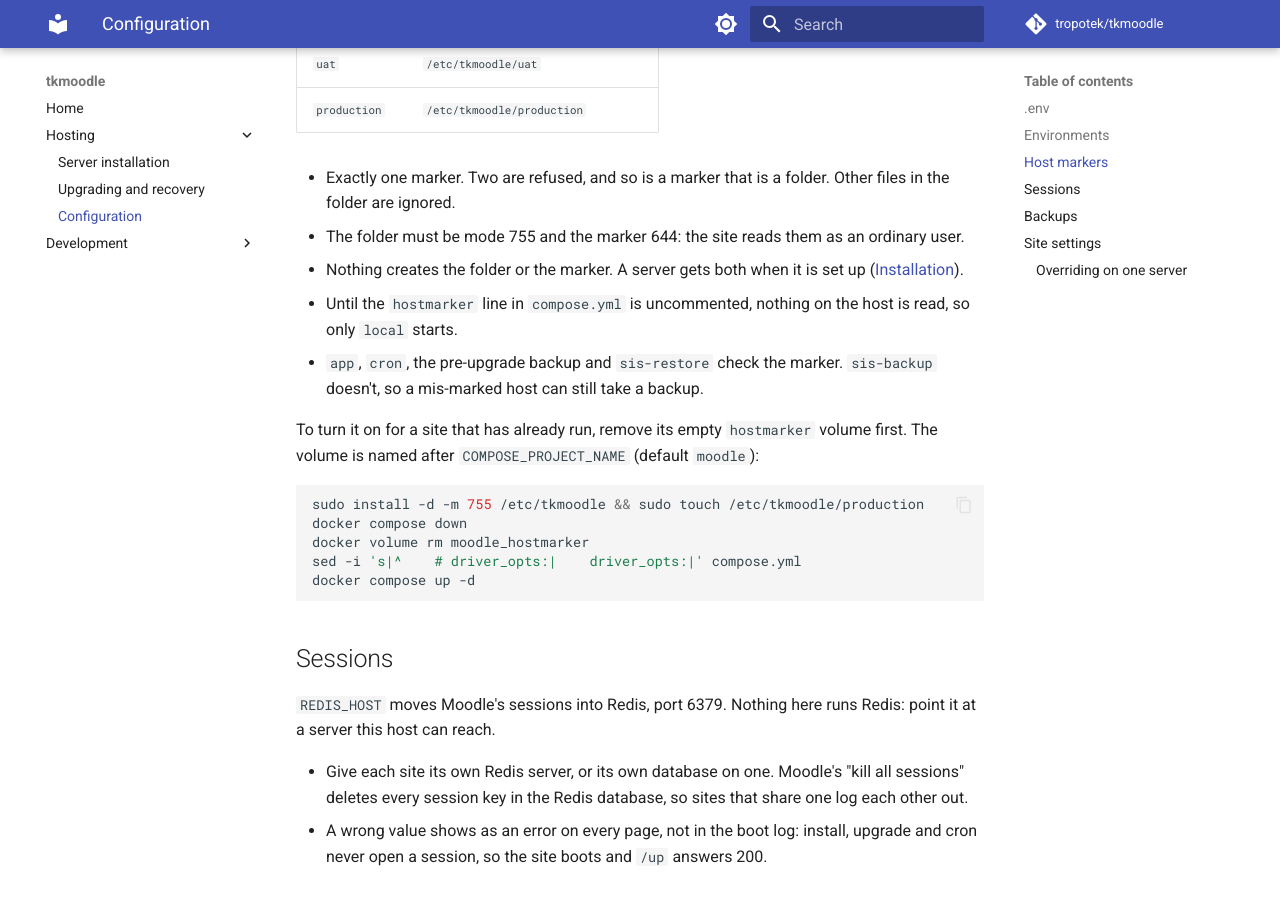
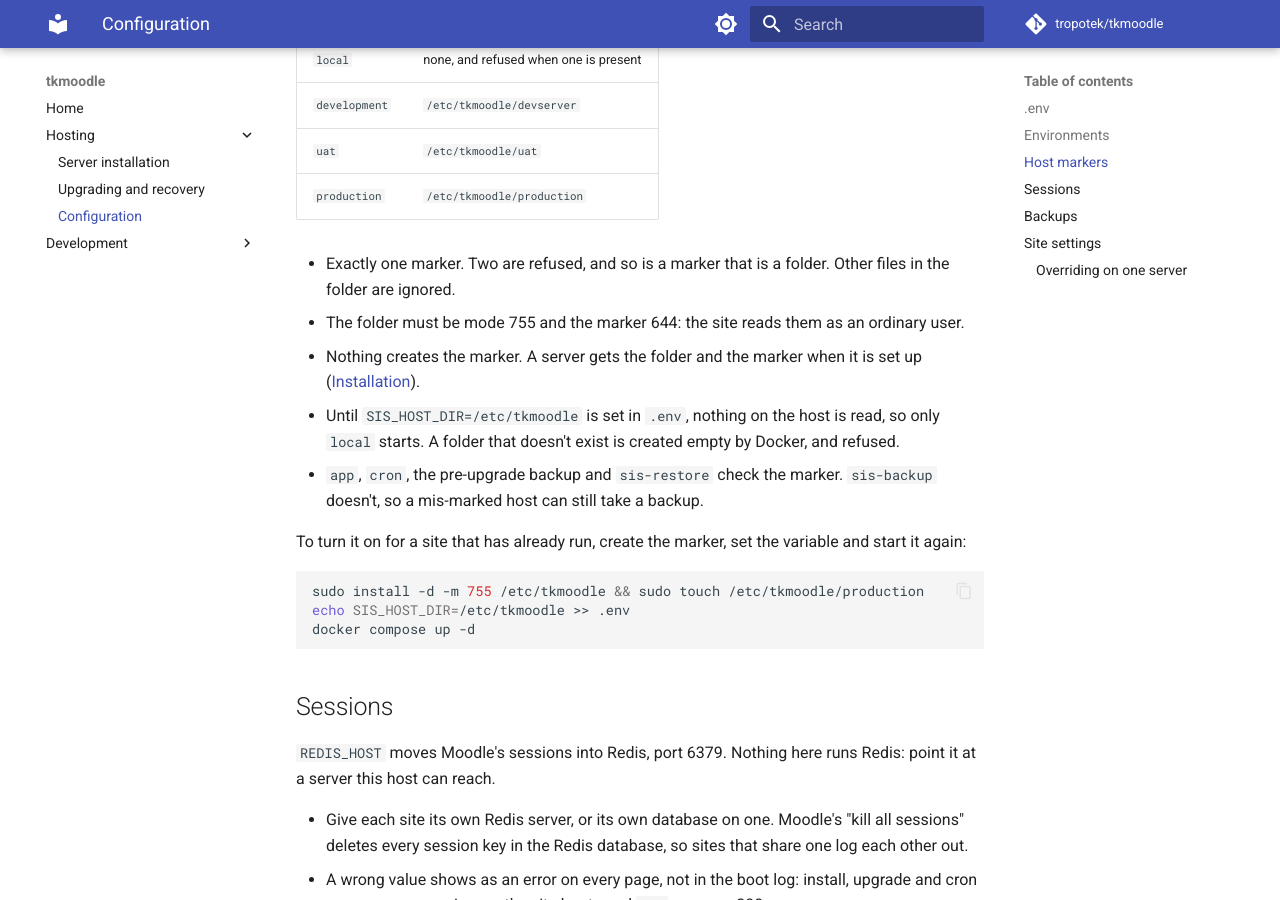
Before and after one commit to tropotek/tkmoodle, an MkDocs documentation site: the page built from docs/configuration.md, in a window 1280 px wide and 900 px high, scrolled down 2794 px. Built offline with MkDocs 1.6.1 and Material for MkDocs 9.7.7, drawn with Linux system fonts in a browser that asks for light colours; comment, search, counter and statistics services are not loaded; some of the changed text lies outside the part shown.

Commit message:
docs: a server sets SIS_HOST_DIR in .env; nothing says to edit compose.yml
Co-Authored-By: Claude Opus 5.5 <noreply@anthropic.com>

````diff
--- a/docs/configuration.md
+++ b/docs/configuration.md
@@ -10,6 +10,7 @@ A site is configured in two places: the server's `.env`, for how the site runs,
 | `INSTITUTION` | `demo` | which institution image to run: `ghcr.io/tropotek/moodle-<INSTITUTION>` |
 | `TAG` | `latest` | which release of it. Pin one on a real site |
 | `SIS_ENV` | none (required) | `local`, `development`, `uat` or `production`; see [Environments](#environments). The site refuses to start without it |
+| `SIS_HOST_DIR` | unset | the folder holding this host's environment marker; `/etc/tkmoodle` on a server. Unset, nothing on the host is read and only `local` starts; see [Host markers](#host-markers) |
 | `WWWROOT` | `http://localhost` | the site's address. `https://` also makes the web server fetch a certificate for its hostname |
 | `HTTP_PORT`, `HTTPS_PORT` | `80`, `443` | the ports published on the server |
 | `COMPOSE_PROFILES` | none | `.env.example` sets `db`, which runs the bundled MySQL container; remove that line for an external server. A `COMPOSE_PROFILES` set in the shell overrides `.env` |
@@ -68,21 +69,19 @@ site, rather than running it with the wrong mail and restore rules.
 - Exactly one marker. Two are refused, and so is a marker that is a folder. Other files in the
   folder are ignored.
 - The folder must be mode 755 and the marker 644: the site reads them as an ordinary user.
-- Nothing creates the folder or the marker. A server gets both when it is set up
+- Nothing creates the marker. A server gets the folder and the marker when it is set up
   ([Installation](installation.md#install)).
-- Until the `hostmarker` line in `compose.yml` is uncommented, nothing on the host is read, so
-  only `local` starts.
+- Until `SIS_HOST_DIR=/etc/tkmoodle` is set in `.env`, nothing on the host is read, so only
+  `local` starts. A folder that doesn't exist is created empty by Docker, and refused.
 - `app`, `cron`, the pre-upgrade backup and `sis-restore` check the marker. `sis-backup` doesn't,
   so a mis-marked host can still take a backup.
 
-To turn it on for a site that has already run, remove its empty `hostmarker` volume first. The
-volume is named after `COMPOSE_PROJECT_NAME` (default `moodle`):
+To turn it on for a site that has already run, create the marker, set the variable and start
+it again:
 
 ```bash
 sudo install -d -m 755 /etc/tkmoodle && sudo touch /etc/tkmoodle/production
-docker compose down
-docker volume rm moodle_hostmarker
-sed -i 's|^    # driver_opts:|    driver_opts:|' compose.yml
+echo SIS_HOST_DIR=/etc/tkmoodle >> .env
 docker compose up -d
 ```
 
````
Also changed, not shown: docs/installation.md (+2 -2 lines), host/README.md (+3 -4 lines).
